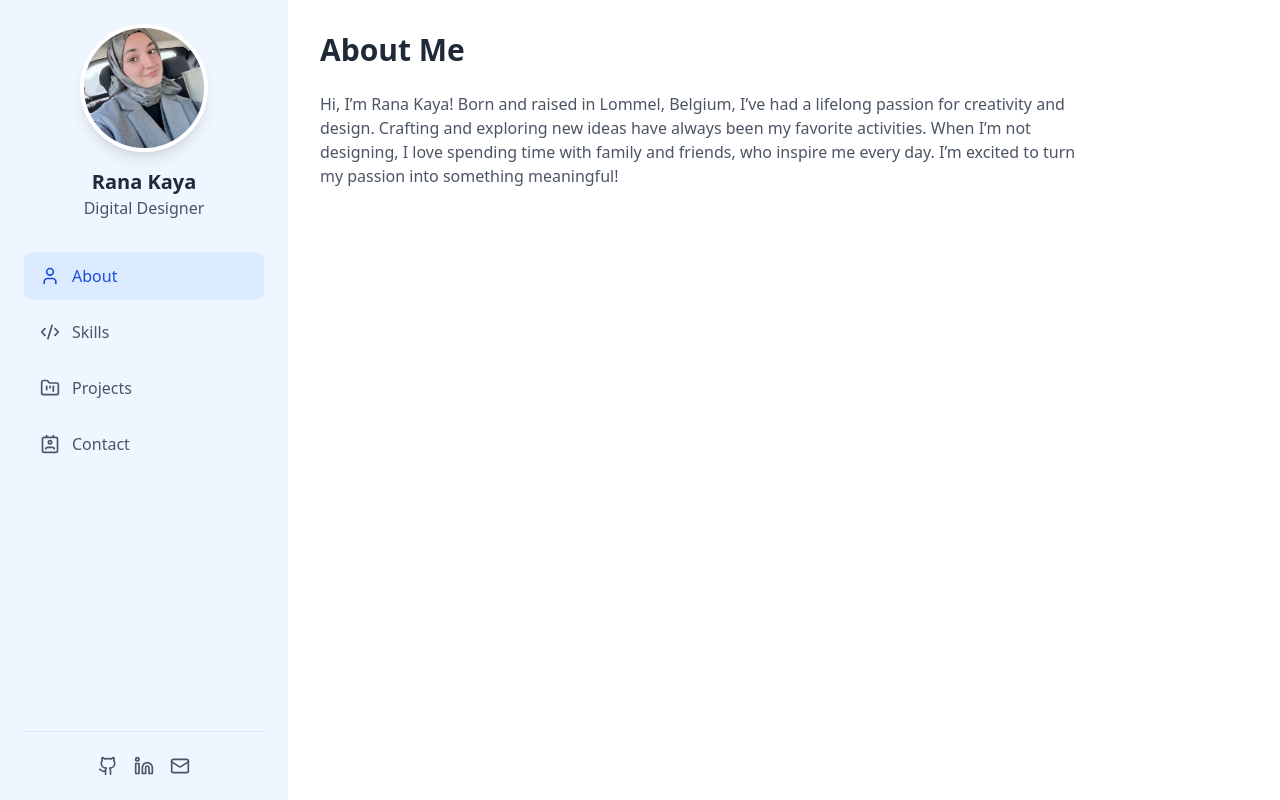
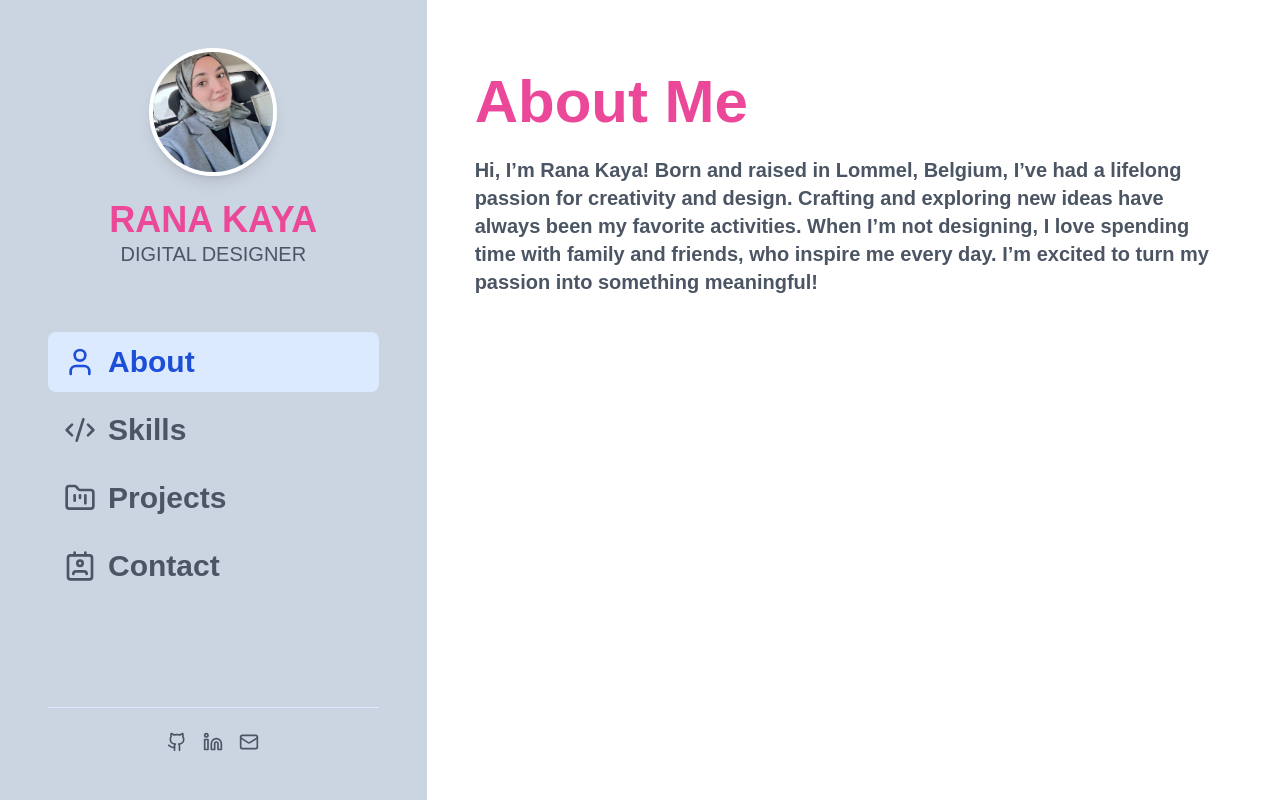
Before and after one commit to gurkanozil/ranakaya, a React (Vite) app: page / in a window 1280 px wide. Built offline with nearby package versions, Linux system fonts and the light colour scheme.

Commit message:
Refactor UI styling and update component design

```diff
--- a/src/App.tsx
+++ b/src/App.tsx
@@ -1,5 +1,5 @@
-import React, { useState } from 'react';
-import { Github, Mail, Linkedin, User, Code2, FolderKanban, Contact as ContactIcon } from 'lucide-react';
+import { useState } from 'react';
+import { User, Code2, FolderKanban, Contact as ContactIcon } from 'lucide-react';
 import Sidebar from './components/Sidebar';
 import About from './components/About';
 import Skills from './components/Skills';
@@ -10,10 +10,10 @@ function App() {
   const [activeSection, setActiveSection] = useState('about');
 
   const navItems = [
-    { id: 'about', label: 'About', icon: <User size={20} /> },
-    { id: 'skills', label: 'Skills', icon: <Code2 size={20} /> },
-    { id: 'projects', label: 'Projects', icon: <FolderKanban size={20} /> },
-    { id: 'contact', label: 'Contact', icon: <ContactIcon size={20} /> },
+    { id: 'about', label: 'About', icon: <User size={32} /> },
+    { id: 'skills', label: 'Skills', icon: <Code2 size={32} /> },
+    { id: 'projects', label: 'Projects', icon: <FolderKanban size={32} /> },
+    { id: 'contact', label: 'Contact', icon: <ContactIcon size={32} /> },
   ];
 
   const renderContent = () => {
@@ -38,7 +38,7 @@ function App() {
         setActiveSection={setActiveSection}
         navItems={navItems}
       />
-      <main className="flex-1 p-8 ml-72">
+      <main className="flex-1 p-12">
         {renderContent()}
       </main>
     </div>
--- a/src/components/About.tsx
+++ b/src/components/About.tsx
@@ -1,11 +1,9 @@
-import React from 'react';
-
 const About = () => {
   return (
-    <div className="max-w-3xl">
-      <h2 className="text-3xl font-bold text-gray-800 mb-6">About Me</h2>
+    <div className="mt-6 max-w-4xl">
+      <h2 className="text-6xl font-bold  text-pink-500 mb-6">About Me</h2>
       <div className="prose prose-lg text-gray-600">
-        <p className="mb-4">
+        <p className="text-xl font-bold mb-4">
           Hi, I’m Rana Kaya! Born and raised in Lommel, Belgium, I’ve had a
           lifelong passion for creativity and design. Crafting and exploring new
           ideas have always been my favorite activities. When I’m not designing,
--- a/src/components/Contact.tsx
+++ b/src/components/Contact.tsx
@@ -1,4 +1,3 @@
-import React from 'react';
 import { Mail, Phone, MapPin } from 'lucide-react';
 
 const Contact = () => {
@@ -11,7 +10,7 @@ const Contact = () => {
             <Mail className="text-blue-600" size={24} />
             <div>
               <h3 className="font-medium text-gray-800">Email</h3>
-              <p className="text-gray-600">rana.kaya@example.com</p>
+              <p className="text-gray-600">rana.kaya@voorbeeld.be</p>
             </div>
           </div>
           <div className="flex items-center gap-4">
@@ -25,7 +24,7 @@ const Contact = () => {
             <MapPin className="text-blue-600" size={24} />
             <div>
               <h3 className="font-medium text-gray-800">Location</h3>
-              <p className="text-gray-600">Lommel Belgium</p>
+              <p className="text-gray-600">Lommel, Belgium</p>
             </div>
           </div>
         </div>
--- a/src/components/Projects.tsx
+++ b/src/components/Projects.tsx
@@ -1,4 +1,3 @@
-import React from 'react';
 import { Github, ExternalLink } from 'lucide-react';
 
 const Projects = () => {
--- a/src/components/Sidebar.tsx
+++ b/src/components/Sidebar.tsx
@@ -20,15 +20,15 @@ const Sidebar: React.FC<SidebarProps> = ({
   navItems,
 }) => {
   return (
-    <aside className="fixed left-0 top-0 h-screen w-72 bg-blue-50 p-6 flex flex-col">
-      <div className="flex flex-col items-center mb-8">
+    <aside className="flex left-0 top-0 md:h-dvh w-1/3 bg-slate-300 p-12 flex flex-col">
+      <div className="flex flex-col items-center mb-16">
         <img
           src={profileImage}
           alt="Profile"
-          className="w-32 h-32 rounded-full object-cover border-4 border-white shadow-lg mb-4 transition-transform transform hover:scale-110"
+          className="w-32 h-32 rounded-full object-cover border-4 border-white shadow-lg mb-6 transition-transform transform hover:scale-110"
         />
-        <h1 className="text-xl font-bold text-gray-800">Rana Kaya</h1>
-        <p className="text-gray-600">Digital Designer</p>
+        <h1 className="text-4xl font-bold text-pink-500">RANA KAYA</h1>
+        <p className="text-xl font-light text-gray-600">DIGITAL DESIGNER</p>
       </div>
 
       <nav className="flex-1">
@@ -37,7 +37,7 @@ const Sidebar: React.FC<SidebarProps> = ({
             <li key={item.id}>
               <button
                 onClick={() => setActiveSection(item.id)}
-                className={`w-full flex items-center space-x-3 px-4 py-3 rounded-lg transition-colors ${
+                className={`w-full flex font-bold text-3xl items-center space-x-3 px-4 py-3 rounded-lg transition-colors ${
                   activeSection === item.id
                     ? 'bg-blue-100 text-blue-700'
                     : 'text-gray-600 hover:bg-blue-100 hover:text-blue-700'
--- a/src/components/Skills.tsx
+++ b/src/components/Skills.tsx
@@ -1,5 +1,3 @@
-import React from 'react';
-
 const Skills = () => {
   const skillCategories = [
     {
--- a/tailwind.config.js
+++ b/tailwind.config.js
@@ -2,7 +2,11 @@
 export default {
   content: ['./index.html', './src/**/*.{js,ts,jsx,tsx}'],
   theme: {
-    extend: {},
+    extend: {
+      fontFamily: {
+        sans: ['Poppins', 'sans-serif'],
+      },
+    },
   },
   plugins: [],
 };
```
